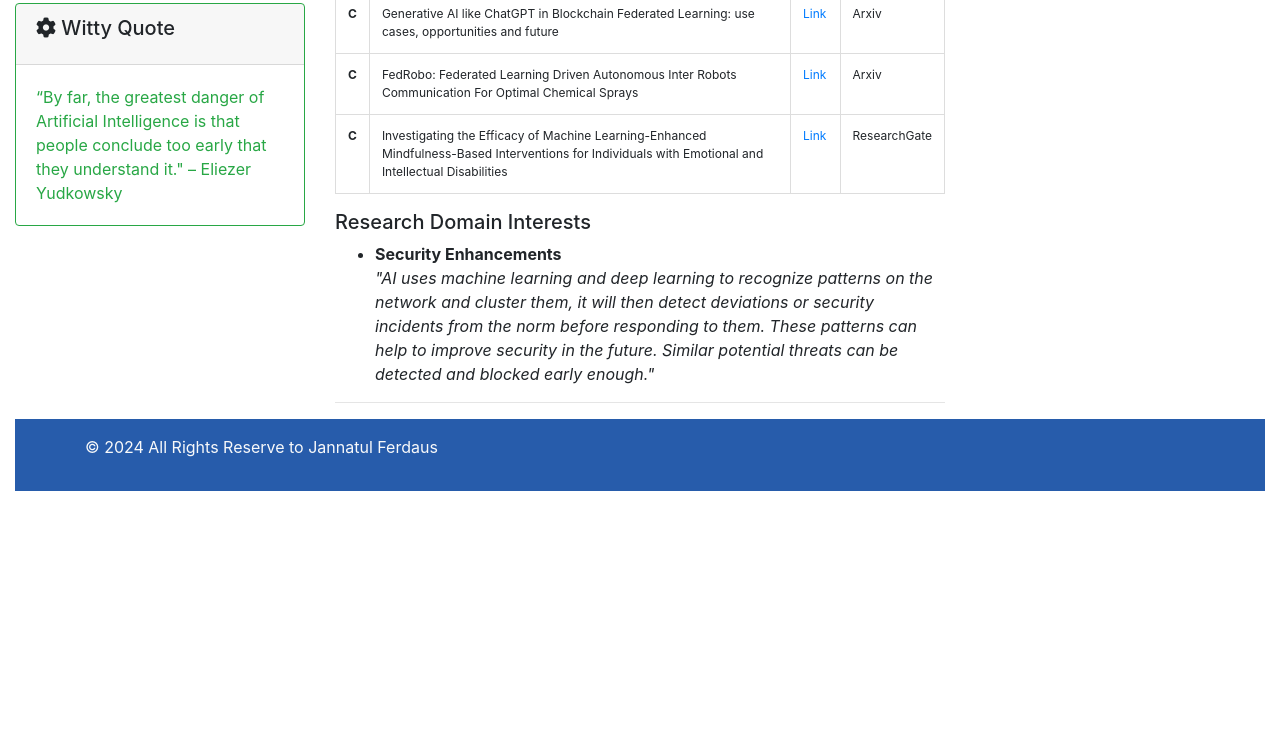
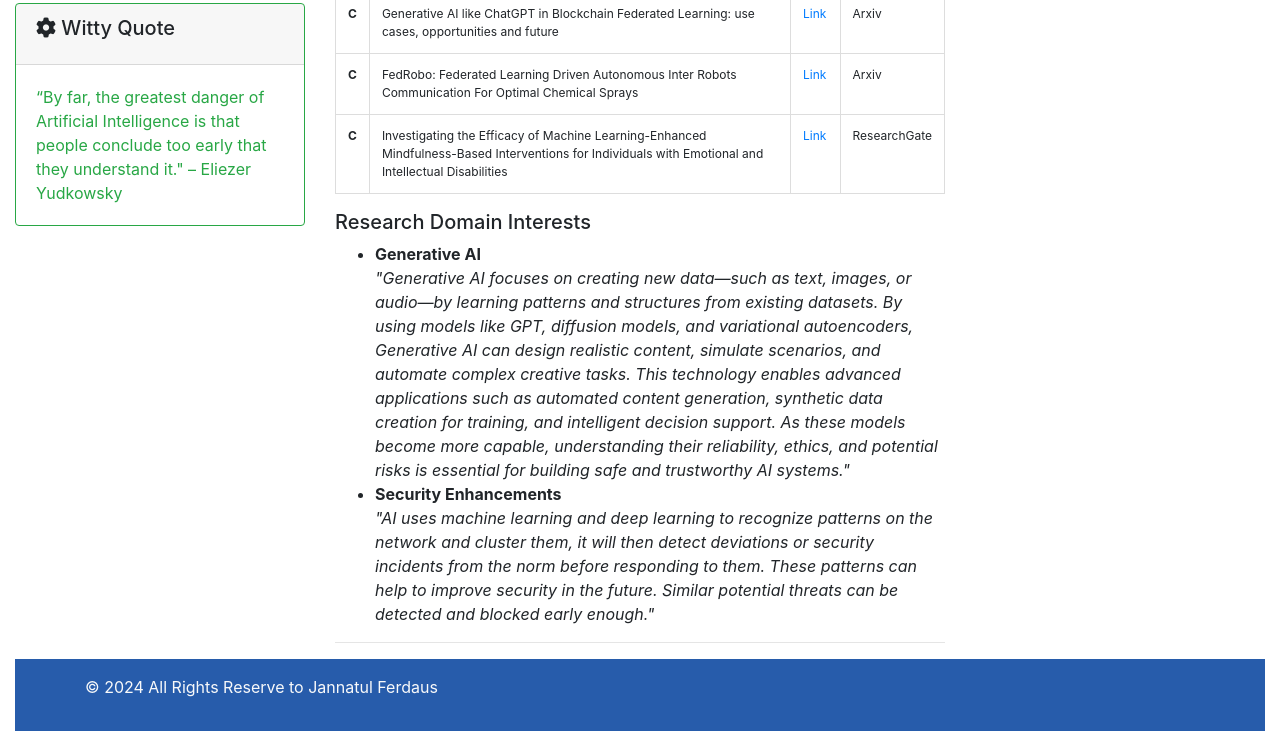
Before and after one commit to syedajannat117/syedajannat117.github.io, a plain HTML site: page index.html in a window 1280 px wide. Shown: the part 546-1277 px from the top of the page. Before the commit the page ends 1037 px from the top, so only its background shows below. Drawn offline with nearby package versions, Linux system fonts and the light colour scheme.

Commit message:
Update index.html

```diff
--- a/index.html
+++ b/index.html
@@ -333,6 +333,19 @@
                </li> -->
                <li>
                   <div class="content">
+                     <b>Generative AI</b><br><span class="duration"></span>
+                     <div><i>"Generative AI focuses on creating new data—such as text, images, or audio—by learning
+                        patterns and structures from existing datasets. By using models like GPT, diffusion models,
+                        and variational autoencoders, Generative AI can design realistic content, simulate scenarios,
+                        and automate complex creative tasks. This technology enables advanced applications such as
+                        automated content generation, synthetic data creation for training, and intelligent decision support.
+                        As these models become more capable, understanding their reliability, ethics, and potential risks is
+                        essential for building safe and trustworthy AI systems."</i>
+                     </div>
+                  </div>
+               </li>
+               <li>
+                  <div class="content">
                      <b>Security Enhancements</b><br><span class="duration"></span>
                      <div><i>"AI uses machine learning and deep learning to recognize patterns on the network and
                            cluster them, it will then detect deviations or security incidents from the norm before
```
